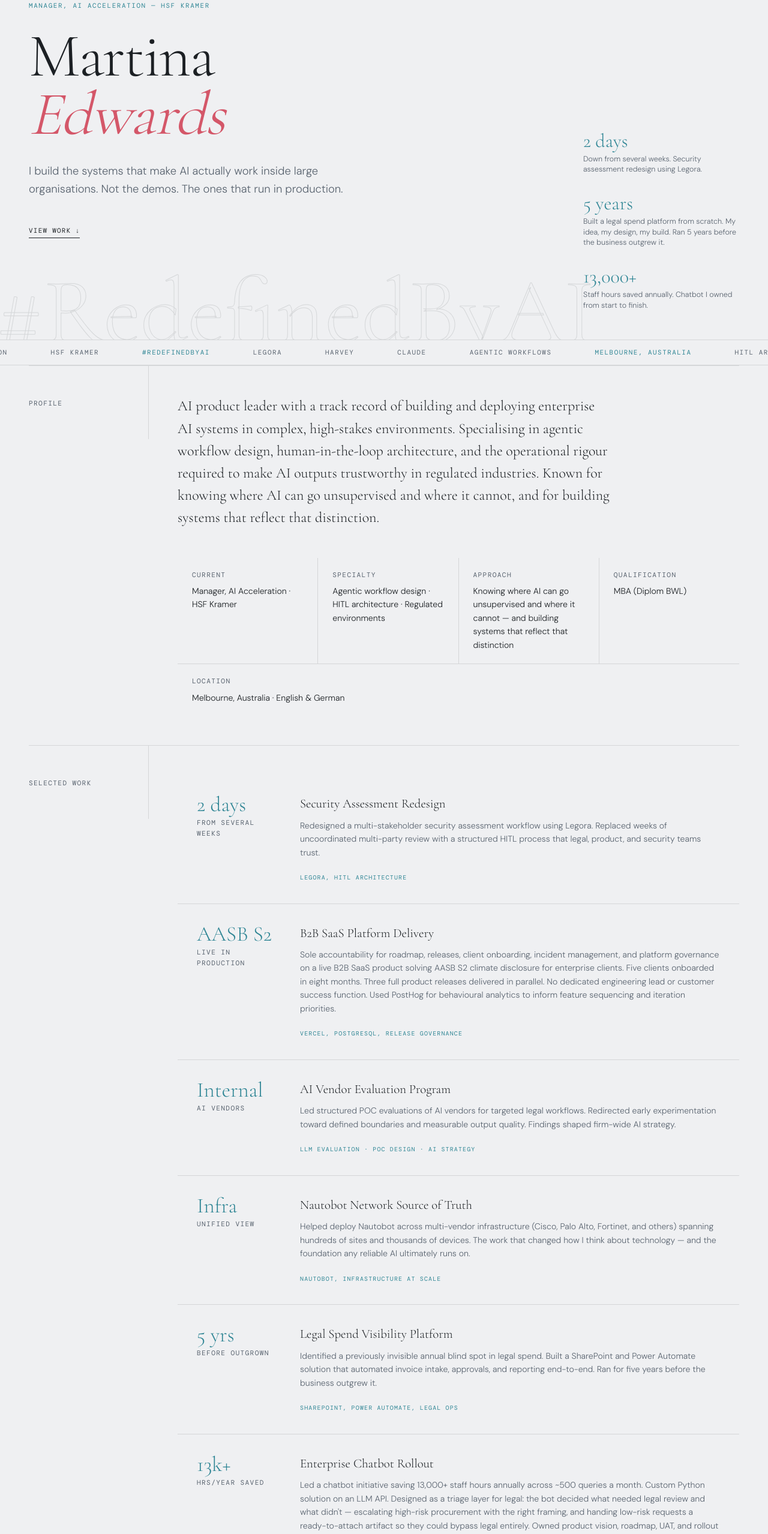
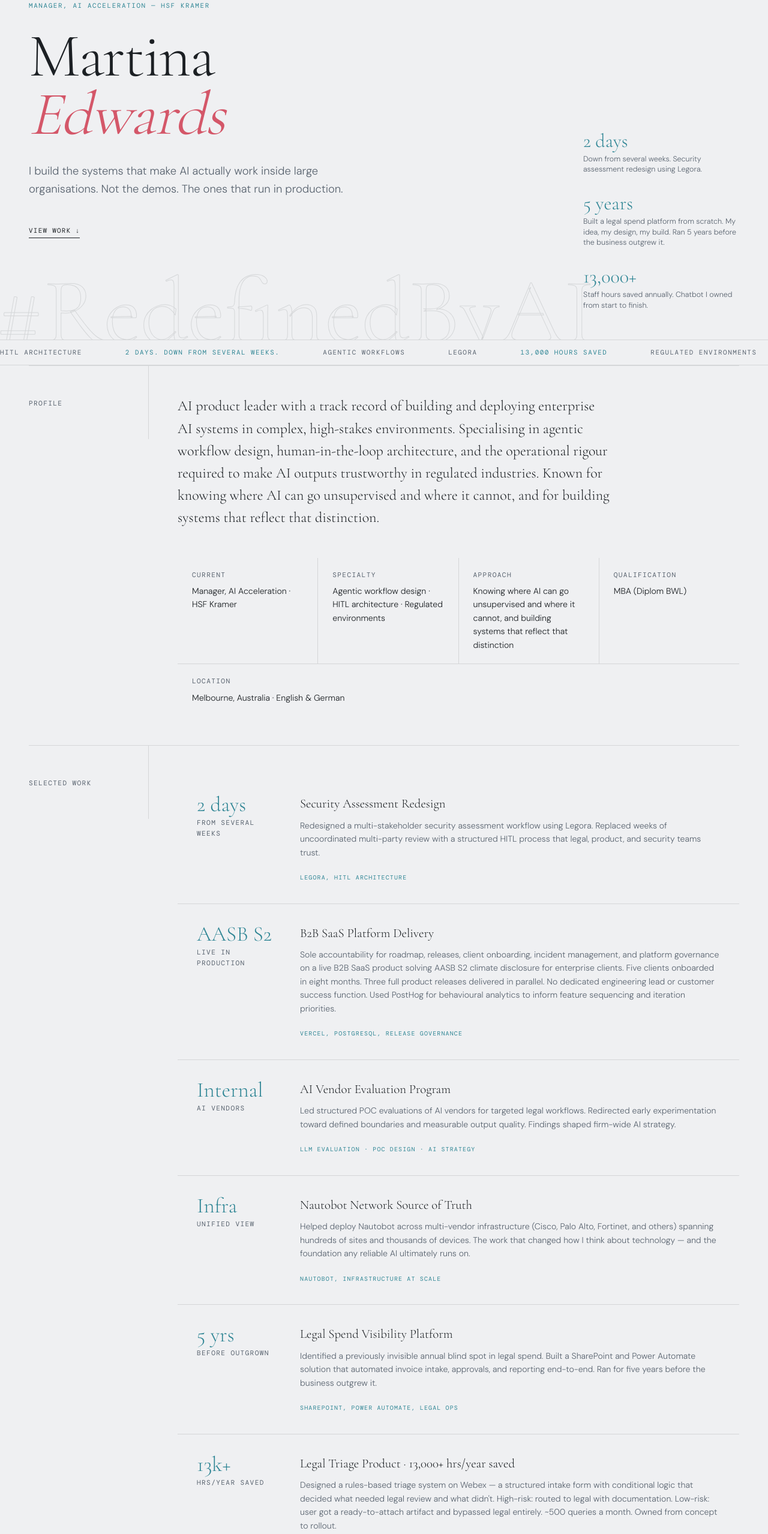
Before and after one commit to fde-shipit/martina-portfolio, a Next.js app: page / in a window 1280 px wide. Shown: the part 234-2791 px from the top of the page at 60% size. Built offline with nearby package versions, Linux system fonts and the light colour scheme.

Commit message:
Roadie fix

```diff
--- a/content/data.ts
+++ b/content/data.ts
@@ -20,7 +20,7 @@ export const heroStats = [
 export const details = [
   { key: "Current", value: "Manager, AI Acceleration · HSF Kramer" },
   { key: "Specialty", value: "Agentic workflow design · HITL architecture · Regulated environments" },
-  { key: "Approach", value: "Knowing where AI can go unsupervised and where it cannot — and building systems that reflect that distinction" },
+  { key: "Approach", value: "Knowing where AI can go unsupervised and where it cannot, and building systems that reflect that distinction" },
   { key: "Qualification", value: "MBA (Diplom BWL)" },
   { key: "Location", value: "Melbourne, Australia · English & German" },
 ]
@@ -64,9 +64,9 @@ export const achievements = [
   {
     number: "13k+",
     sublabel: "hrs/year saved",
-    title: "Enterprise Chatbot Rollout",
-    description: "Led a chatbot initiative saving 13,000+ staff hours annually across ~500 queries a month. Custom Python solution on an LLM API. Designed as a triage layer for legal: the bot decided what needed legal review and what didn't — escalating high-risk procurement with the right framing, and handing low-risk requests a ready-to-attach artifact so they could bypass legal entirely. Owned product vision, roadmap, UAT, and rollout from start to finish.",
-    tag: "Python, LLM API, HITL Triage",
+    title: "Legal Triage Product · 13,000+ hrs/year saved",
+    description: "Designed a rules-based triage system on Webex — a structured intake form with conditional logic that decided what needed legal review and what didn't. High-risk: routed to legal with documentation. Low-risk: user got a ready-to-attach artifact and bypassed legal entirely. ~500 queries a month. Owned from concept to rollout.",
+    tags: ["Webex", "Rules-based logic", "Legal Ops", "Product ownership"],
   },
   {
     number: "on-prem",
@@ -162,20 +162,23 @@ export const skills = [
 ]
 
 export const ticker = [
-  { text: "Martina Edwards", accent: true },
-  { text: "AI Acceleration", accent: false },
-  { text: "HSF Kramer", accent: false },
+  { text: "AI that runs in production" },
   { text: "#RedefinedByAI", accent: true },
-  { text: "Legora", accent: false },
-  { text: "Harvey", accent: false },
-  { text: "Claude", accent: false },
-  { text: "Agentic Workflows", accent: false },
-  { text: "Melbourne, Australia", accent: true },
-  { text: "HITL Architecture", accent: false },
-  { text: "ServiceNow", accent: false },
-  { text: "Icertis", accent: false },
-  { text: "Nautobot", accent: false },
-  { text: "IBM Maximo", accent: false },
-  { text: "AWS", accent: false },
-  { text: "Vendor Evaluation", accent: false },
+  { text: "HITL architecture" },
+  { text: "2 days. Down from several weeks.", accent: true },
+  { text: "Agentic workflows" },
+  { text: "Legora" },
+  { text: "13,000 hours saved", accent: true },
+  { text: "Regulated environments" },
+  { text: "Copilot Studio" },
+  { text: "5 years in production", accent: true },
+  { text: "Harvey" },
+  { text: "Melbourne" },
+  { text: "Vendor evaluation" },
+  { text: "Enterprise AI" },
+  { text: "Knows where AI can go unsupervised", accent: true },
+  { text: "Claude" },
+  { text: "Knows when none of them do yet.", accent: true },
+  { text: "AI Acceleration" },
+  { text: "#RedefinedByAI", accent: true },
 ]
```
